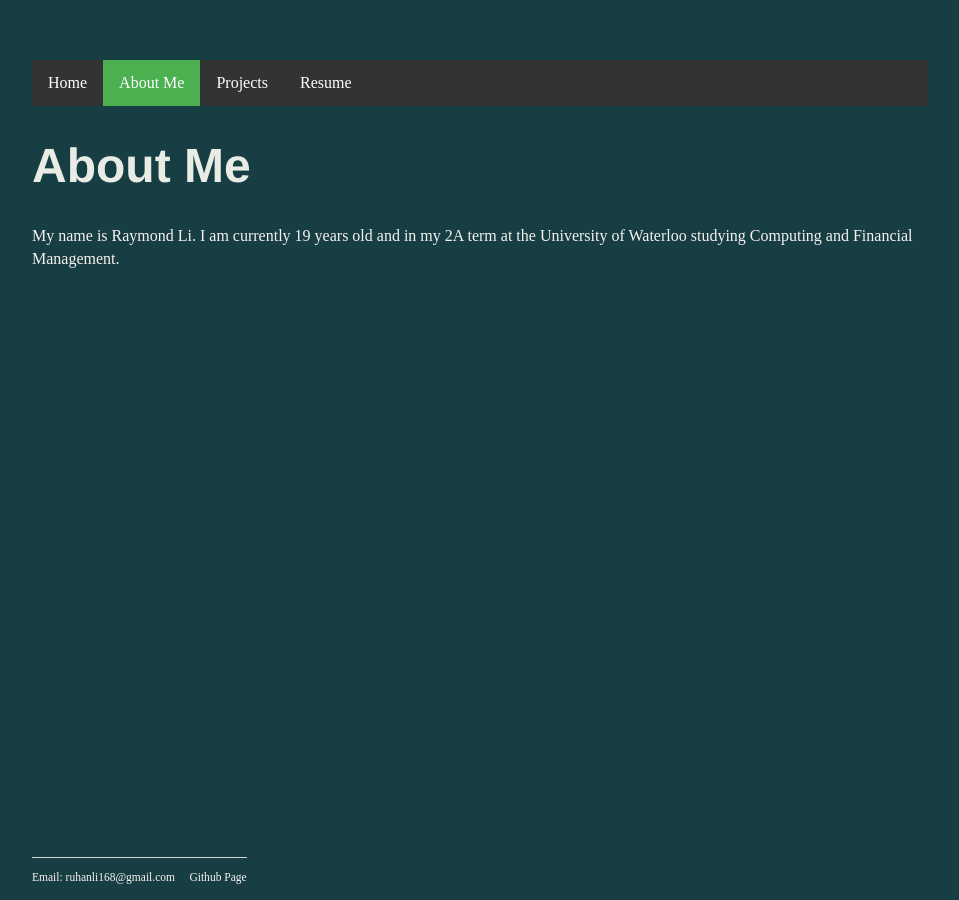
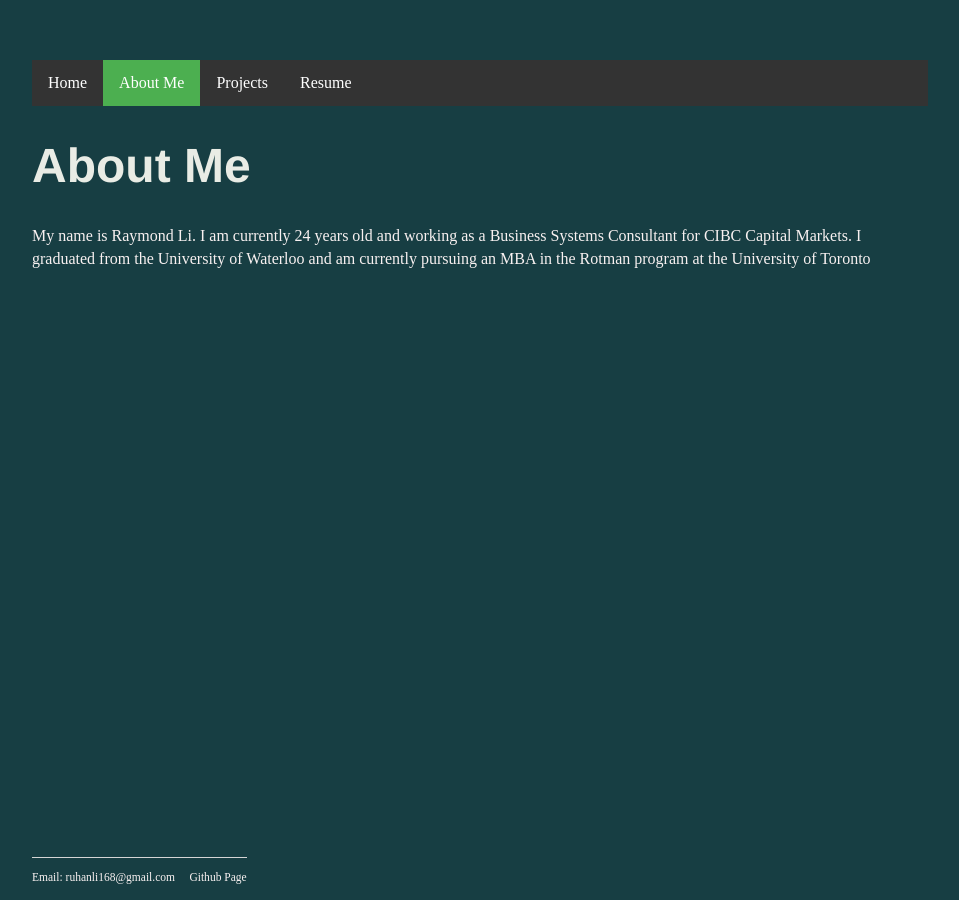
Before and after one commit to Raymoondo/RuhanLi.github.io-1, a Jekyll site: the page about/index.html, which Jekyll copies as it is, in a window 1280 px wide. Shown: the whole page, without its empty margins (160-1119 px from the left). Built offline with Jekyll 4.4.1, drawn with Linux system fonts in a browser that asks for light colours.

Commit message:
Update index.html

```diff
--- a/about/index.html
+++ b/about/index.html
@@ -17,8 +17,8 @@
 		<div class="container">
         		<h1>About Me</h1>
 		</div>
-		<p id="aboutme"> My name is Raymond Li. I am currently 19 years old
-		and in my 2A term at the University of Waterloo studying Computing and Financial Management.</p>
+		<p id="aboutme"> My name is Raymond Li. I am currently 24 years old
+		and working as a Business Systems Consultant for CIBC Capital Markets. I graduated from the University of Waterloo and am currently pursuing an MBA in the Rotman program at the University of Toronto</p>
 		<footer>
         		<p>Email: ruhanli168@gmail.com &nbsp; &nbsp; <a href="https://github.com/RuhanLi">Github Page</a>
         		</p>
```
